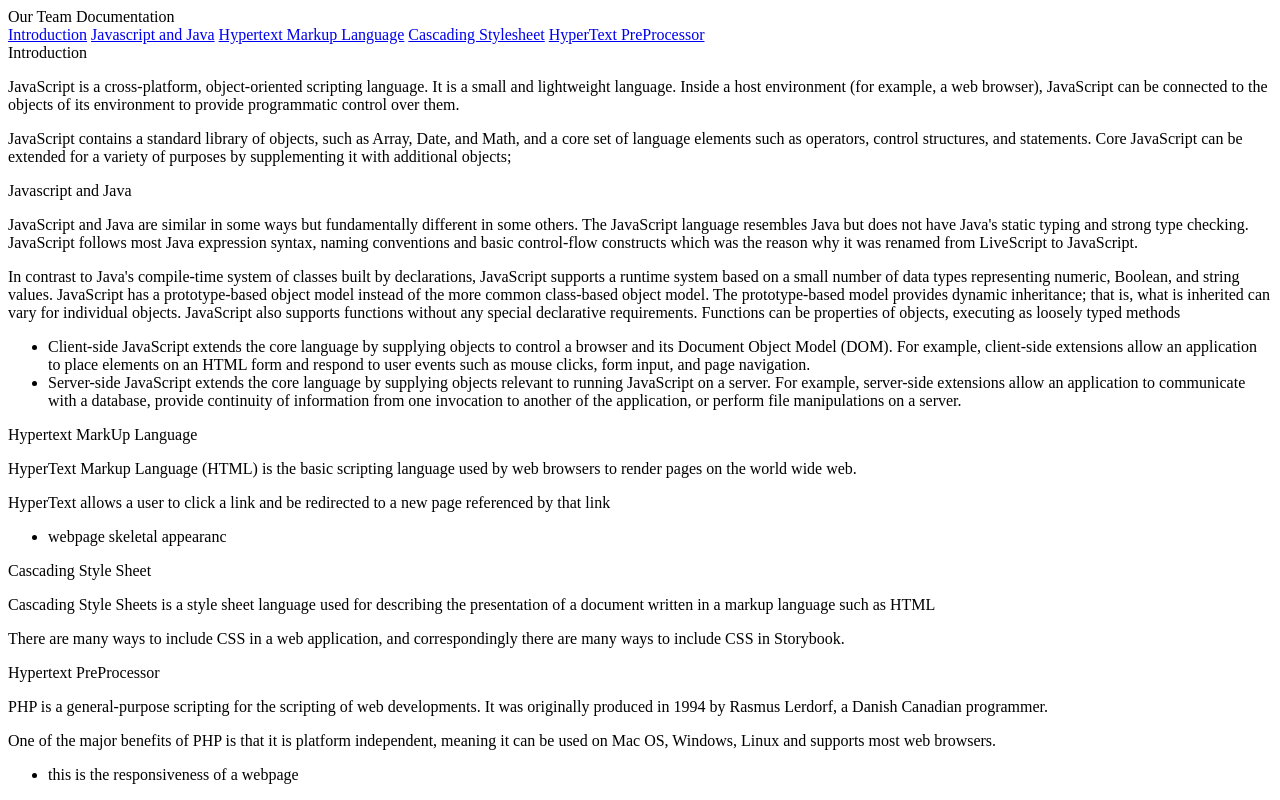
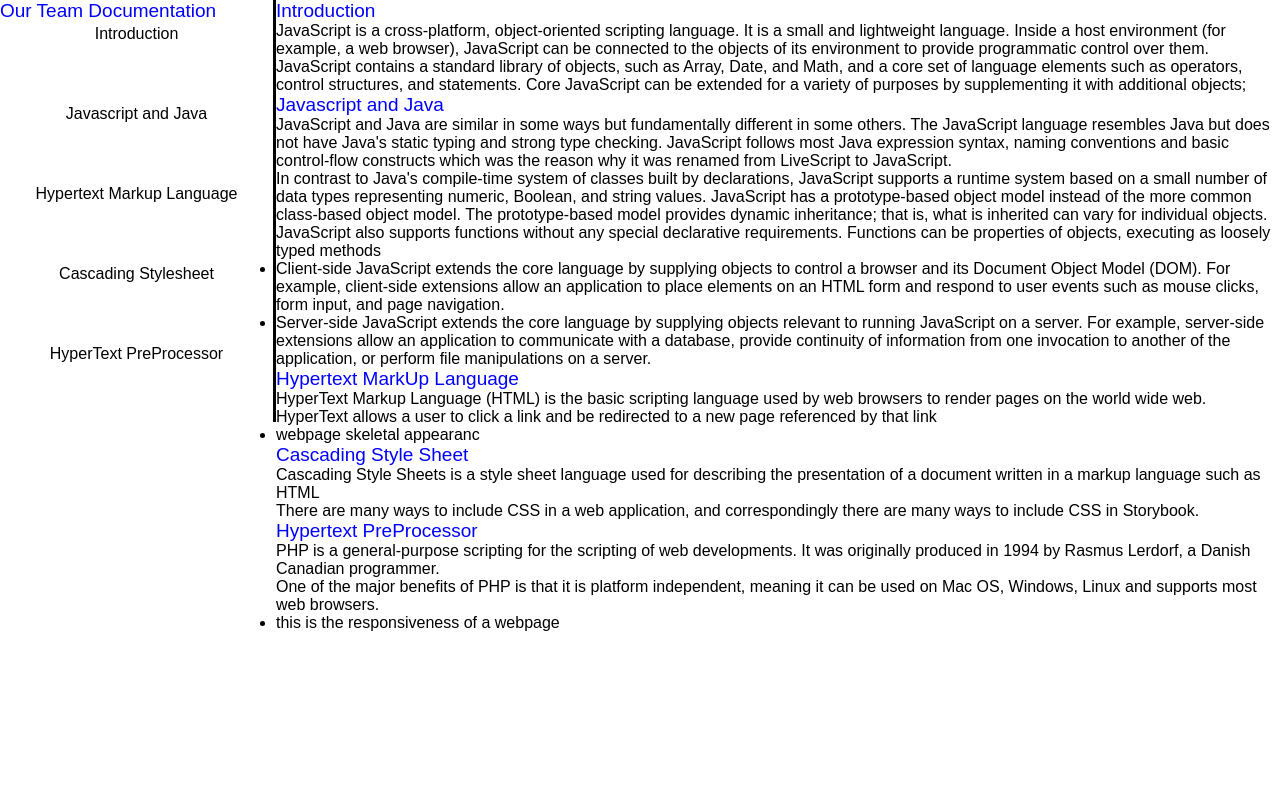
Before and after one commit to brainconnect93/technicalDocPage, a plain HTML site: page fcc-test-suite-template-master/techpage.html in a window 1280 px wide. Drawn offline with Linux system fonts and the light colour scheme.

Commit message:
Afolabi's commit

```diff
--- a/fcc-test-suite-template-master/techpage.css
+++ b/fcc-test-suite-template-master/techpage.css
@@ -0,0 +1,34 @@
+html,body{
+    min-width: 300px;
+    background-color: white;
+    font-family: sans-serif;
+}
+*{
+    margin: 0;
+    padding: 0;
+    box-sizing: border-box;
+}
+#navbar{
+    position: fixed;
+    min-width: 276px;
+    display: block;
+    border-right: solid;
+}
+header{
+    list-style: none;
+    text-decoration: none;
+    font-size: 19px;
+    color: blue;
+}
+#main-doc{
+margin-left: 276px;
+}
+.nav-link{
+    padding: 3px;
+    display: block;
+    height: 80px;
+    position: relative;
+    text-decoration: none;
+    color: black;
+    text-align: center;
+}
--- a/fcc-test-suite-template-master/techpage.html
+++ b/fcc-test-suite-template-master/techpage.html
@@ -4,7 +4,8 @@
     <meta charset="UTF-8">
     <meta http-equiv="X-UA-Compatible" content="IE=edge">
     <meta name="viewport" content="width=device-width, initial-scale=1.0">
-    <title>Document</title>
+    <title>Our Team Documentation</title>
+    <link rel="stylesheet" href="techpage.css">
 </head>
 <body>
     <script src="https://cdn.freecodecamp.org/testable-projects-fcc/v1/bundle.js"></script>
@@ -15,7 +16,7 @@
      <a href="#javascript_and_java" class="nav-link">Javascript and Java</a>
      <a href="#HTML" class="nav-link">Hypertext Markup Language</a>
      <a href="#CSS" class="nav-link">Cascading Stylesheet</a>
-     <a href="PHP" class="nav-link">HyperText PreProcessor</a>
+     <a href="#PHP" class="nav-link">HyperText PreProcessor</a>
     </nav>
 
     <main id="main-doc">
```
